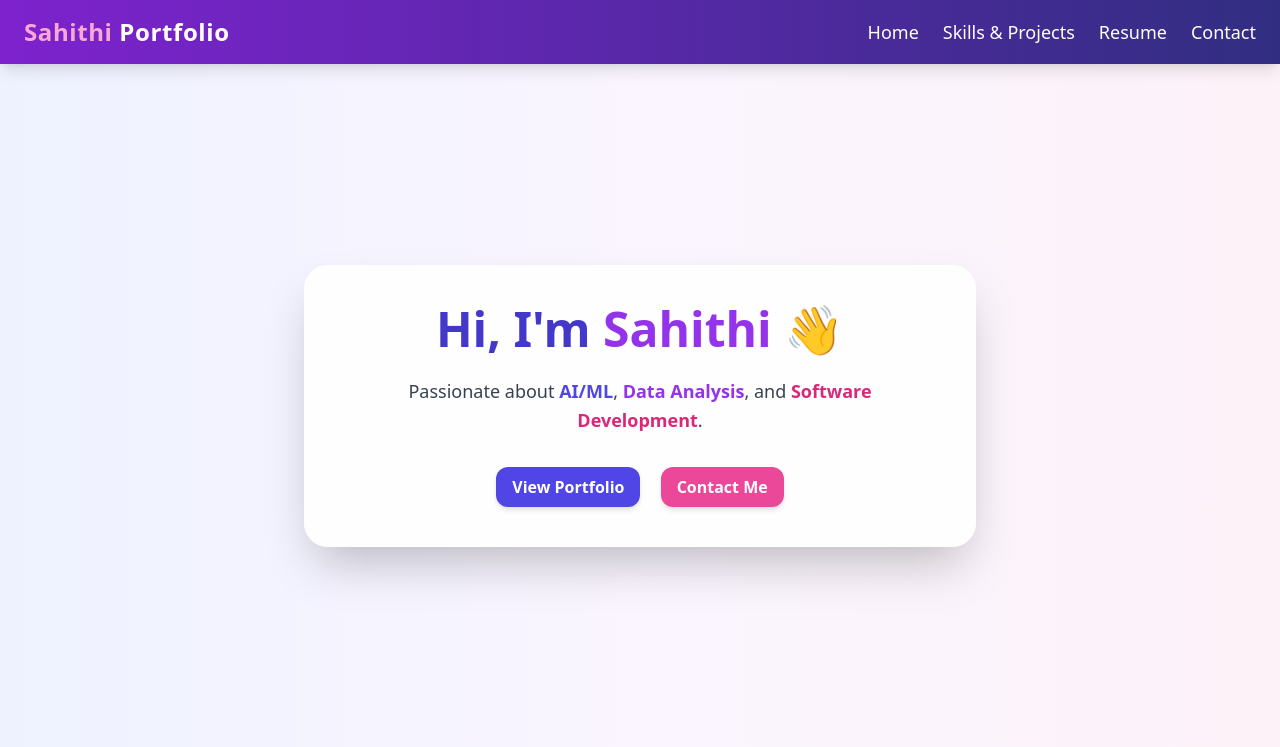
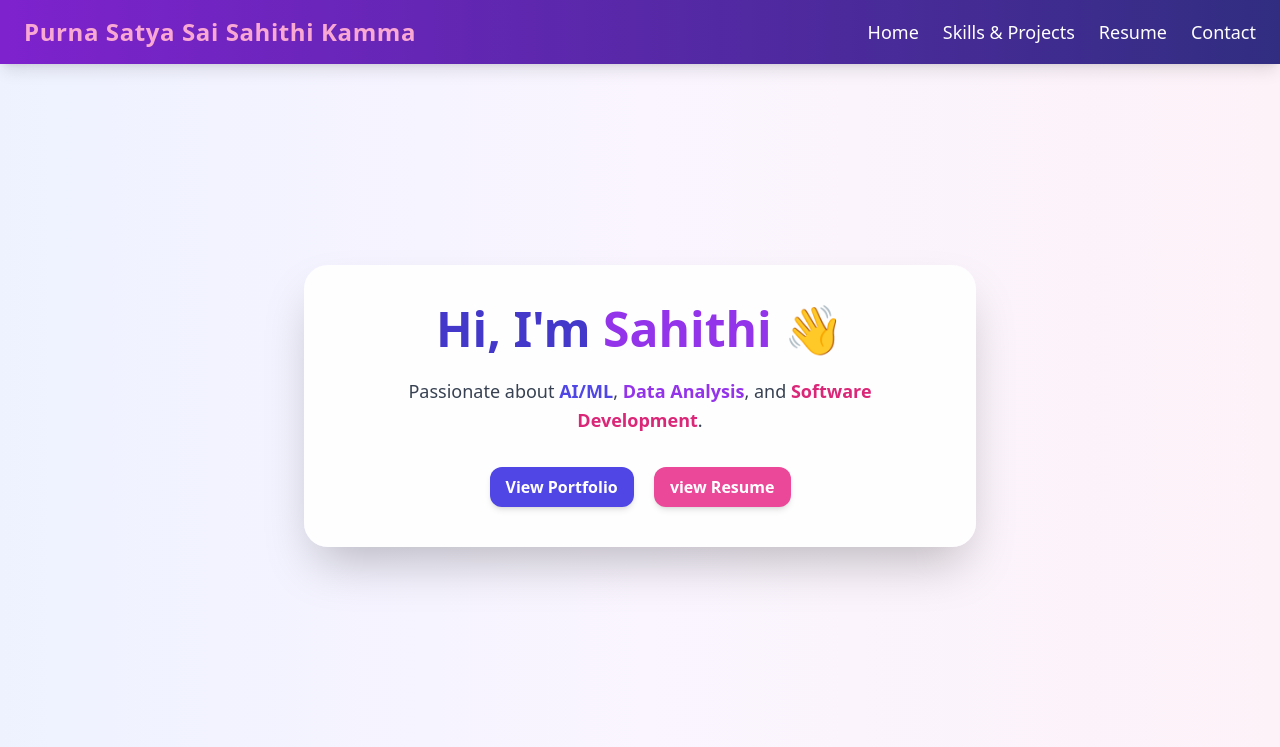
Before and after one commit to sahithikamma/resume_portfolio, a Flask app: page / in a window 1280 px wide. Shown: the top 747 px of the page. Run offline with Flask 3, Linux system fonts and the light colour scheme; some libraries are stand-ins or nearby versions.

Commit message:
first commit

```diff
--- a/requirements.txt
+++ b/requirements.txt
@@ -1,4 +1,2 @@
 Flask==3.0.2
 gunicorn==21.2.0
-flask-cors==4.0.0
-python-dotenv==1.0.1
--- a/templates/index.html
+++ b/templates/index.html
@@ -19,7 +19,7 @@
       </p>
       <div class="mt-8 space-x-4">
         <a href="/skills-projects" class="inline-block bg-indigo-600 hover:bg-indigo-700 text-white font-semibold py-2 px-4 rounded-xl shadow-md transition">View Portfolio</a>
-        <a href="/contact" class="inline-block bg-pink-500 hover:bg-pink-600 text-white font-semibold py-2 px-4 rounded-xl shadow-md transition">Contact Me</a>
+        <a href="/resume" class="inline-block bg-pink-500 hover:bg-pink-600 text-white font-semibold py-2 px-4 rounded-xl shadow-md transition">view Resume</a>
       </div>
     </div>
   </main>
--- a/templates/navbar.html
+++ b/templates/navbar.html
@@ -1,6 +1,6 @@
 <nav class="bg-gradient-to-r from-purple-700 to-indigo-900 text-white shadow-lg px-6 py-4 flex items-center justify-between">
   <h1 class="text-2xl font-extrabold tracking-wide">
-    <span class="text-pink-300">Sahithi</span> Portfolio
+    <span class="text-pink-300">Purna Satya Sai Sahithi Kamma</span>
   </h1>
 
   <div class="hidden md:flex space-x-6 text-lg font-medium">
```
